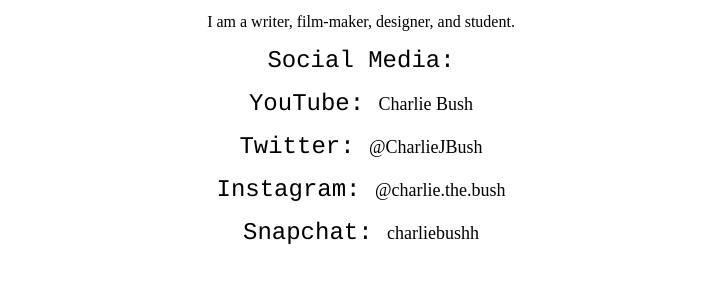
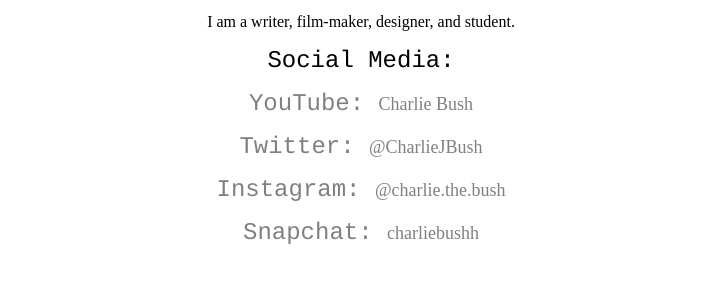
Before and after one commit to CharlieBush/charliebush.cf, a plain HTML site: page index.html in a window 1280 px wide. Shown: the part 144-426 px from the top of the page, without its empty margins (279-991 px from the left). Drawn offline with Linux system fonts and the light colour scheme.

Commit message:
Update index.html

```diff
--- a/index.html
+++ b/index.html
@@ -17,9 +17,9 @@
 </body>
 <footer>
   <p align=center> <font face="courier" size=5> Social Media: </font> </p>
-  <p align=center> <font face="courier" size=5> YouTube: </font> <font size="4"> Charlie Bush </font> </p>
-  <p align=center> <font face="courier" size=5> Twitter: </font> <font size="4"> @CharlieJBush </font> </p>
-  <p align=center> <font face="courier" size=5> Instagram: </font> <font size="4"> @charlie.the.bush </font> </p>
-  <p align=center> <font face="courier" size=5> Snapchat: </font> <font size="4"> charliebushh </font> </p>
+  <p align=center> <font face="courier" color="gray" size=5> YouTube: </font> <font color="gray" size="4"> Charlie Bush </font> </p>
+  <p align=center> <font face="courier" color="gray" size=5> Twitter: </font> <font color="gray" size="4"> @CharlieJBush </font> </p>
+  <p align=center> <font face="courier" color="gray" size=5> Instagram: </font> <font color="gray" size="4"> @charlie.the.bush </font> </p>
+  <p align=center> <font face="courier" color="gray" size=5> Snapchat: </font> <font color="gray" size="4"> charliebushh </font> </p>
 </footer>
 </html>
```
